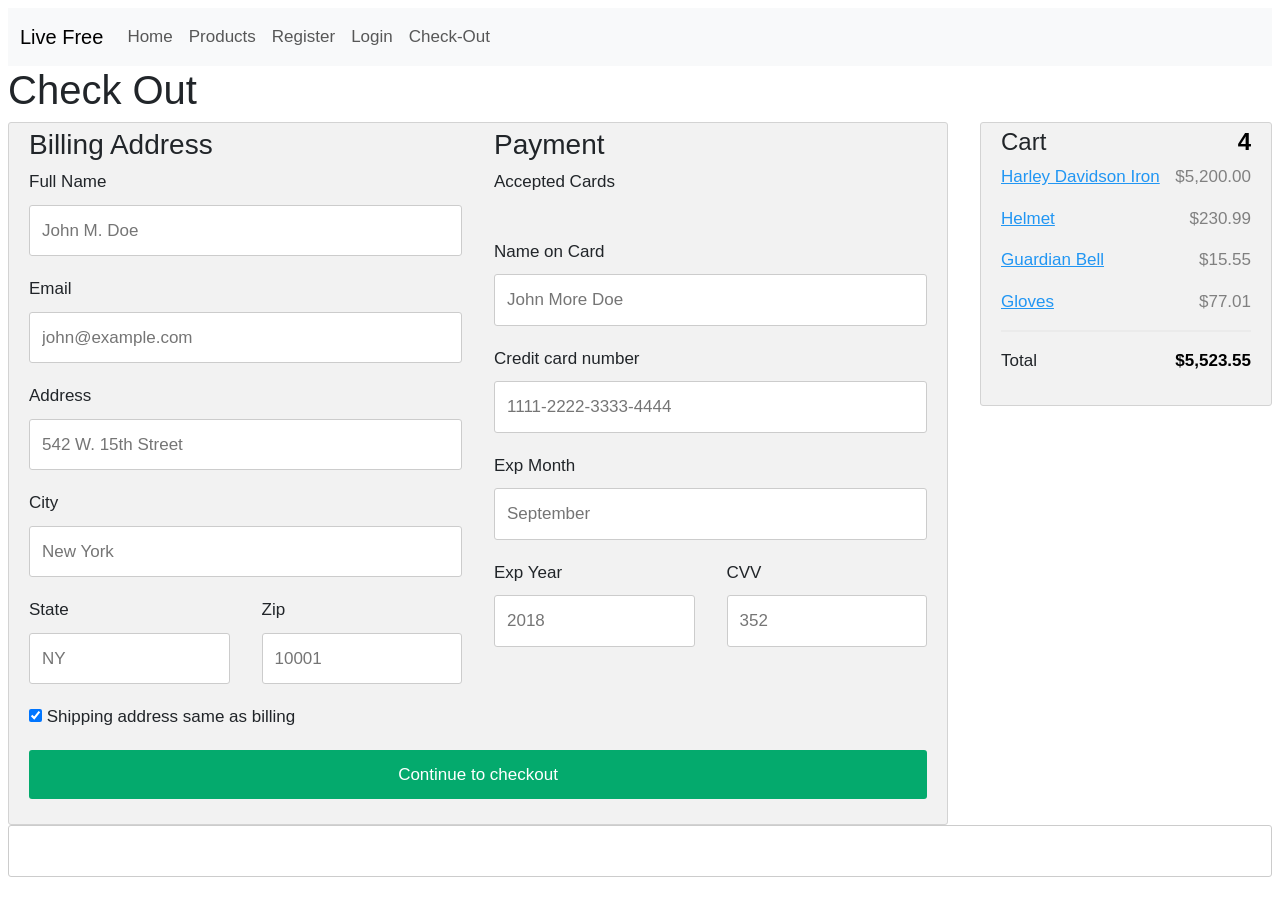
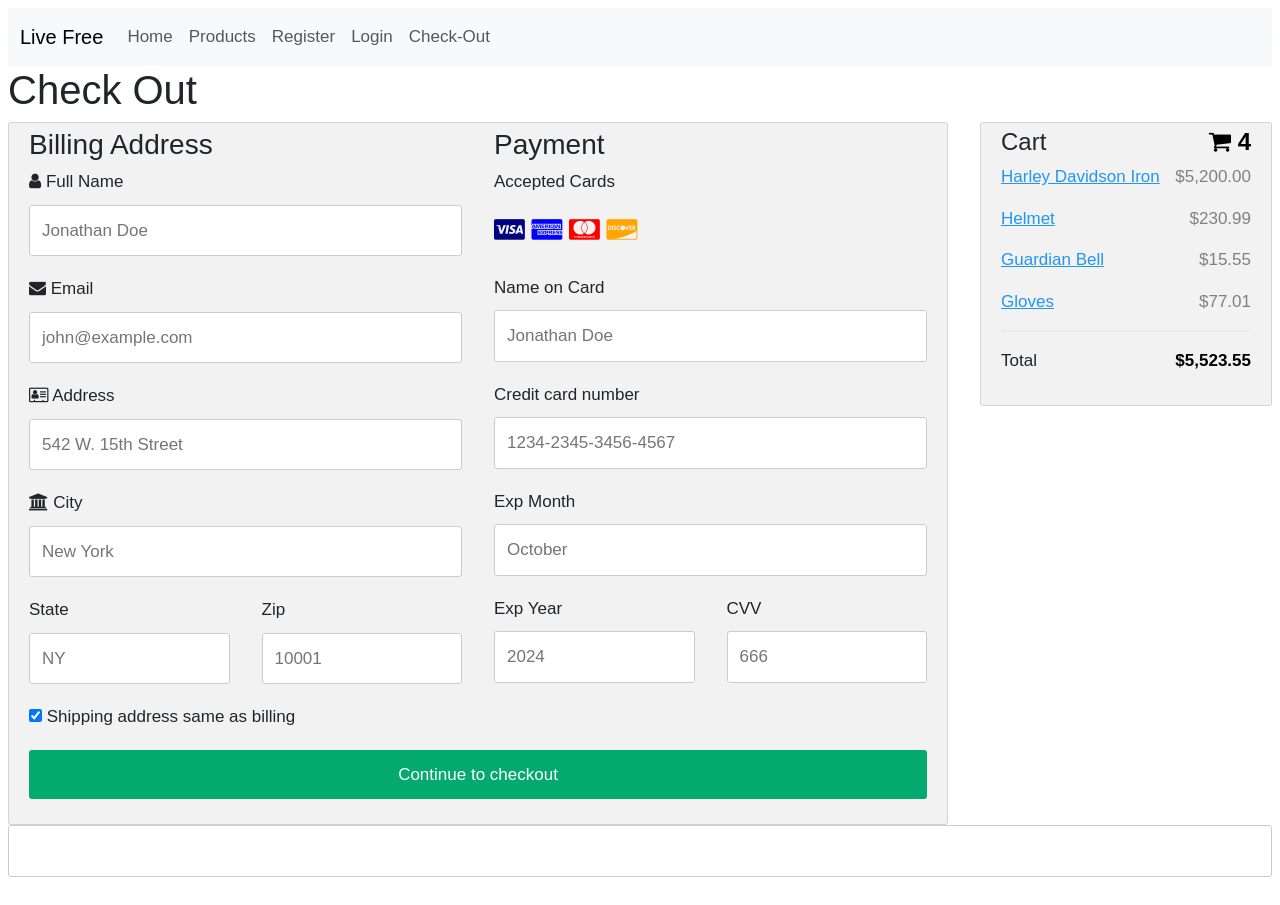
Before and after one commit to scooternm/Capstone-2.0, a plain HTML site: page checkout.html in a window 1280 px wide. Drawn offline with nearby package versions, Linux system fonts and the light colour scheme.

Commit message:
checkout.html WIP

```diff
--- a/checkout.html
+++ b/checkout.html
@@ -13,6 +13,7 @@
 
     <link rel="stylesheet" href="styles/main.css">
     <link rel="stylesheet" href="styles/checkout.css">
+    <link rel="stylesheet" href="https://cdnjs.cloudflare.com/ajax/libs/font-awesome/4.7.0/css/font-awesome.min.css">
 </head>
 
 <body>
@@ -59,7 +60,7 @@
           <div class="col-50">
             <h3>Billing Address</h3>
             <label for="fname"><i class="fa fa-user"></i> Full Name</label>
-            <input type="text" id="fname" name="firstname" placeholder="John M. Doe">
+            <input type="text" id="fname" name="firstname" placeholder="Jonathan Doe">
             <label for="email"><i class="fa fa-envelope"></i> Email</label>
             <input type="text" id="email" name="email" placeholder="john@example.com">
             <label for="adr"><i class="fa fa-address-card-o"></i> Address</label>
@@ -89,19 +90,19 @@
               <i class="fa fa-cc-discover" style="color:orange;"></i>
             </div>
             <label for="cname">Name on Card</label>
-            <input type="text" id="cname" name="cardname" placeholder="John More Doe">
+            <input type="text" id="cname" name="cardname" placeholder="Jonathan Doe">
             <label for="ccnum">Credit card number</label>
-            <input type="text" id="ccnum" name="cardnumber" placeholder="1111-2222-3333-4444">
+            <input type="text" id="ccnum" name="cardnumber" placeholder="1234-2345-3456-4567">
             <label for="expmonth">Exp Month</label>
-            <input type="text" id="expmonth" name="expmonth" placeholder="September">
+            <input type="text" id="expmonth" name="expmonth" placeholder="October">
             <div class="row">
               <div class="col-50">
                 <label for="expyear">Exp Year</label>
-                <input type="text" id="expyear" name="expyear" placeholder="2018">
+                <input type="text" id="expyear" name="expyear" placeholder="2024">
               </div>
               <div class="col-50">
                 <label for="cvv">CVV</label>
-                <input type="text" id="cvv" name="cvv" placeholder="352">
+                <input type="text" id="cvv" name="cvv" placeholder="666">
               </div>
             </div>
           </div>
--- a/styles/home.css
+++ b/styles/home.css
@@ -1,7 +1,10 @@
 body{
     background-image: url(../images/giphy.webp);
     background-repeat:no-repeat;
-    background-size: 100vw 100vh ;
+    background-size: 100vw 100vh;
+    color: brown;
+    text-align: center;
+
 }
 main{
     background-color: #ffffff88;
@@ -12,3 +15,10 @@ footer{
     background: black;
     color: whitesmoke;
     }
+
+    .navbar-brand{
+        font-size: 60px;
+        font-family: Georgia, 'Times New Roman', Times, serif;
+        margin: auto;
+        padding-bottom: 25px;
+    }
```
Also changed, not shown: index.html (+4 -1 lines).
